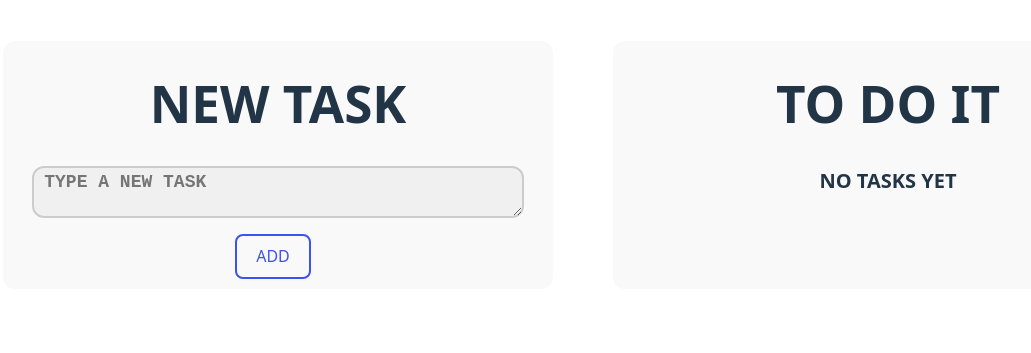
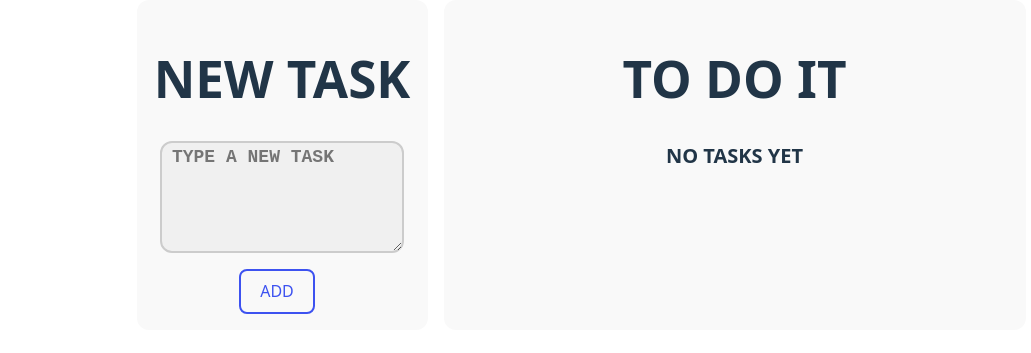
Before and after one commit to HHector14/to-do-it, a React (Vite) app: page / in a window 1280 px wide. Shown: the part 235-588 px from the top of the page, without its empty margins (59-1090 px from the left). Built offline with nearby package versions, Linux system fonts and the light colour scheme.

Commit message:
new style to modal form

```diff
--- a/src/App.css
+++ b/src/App.css
@@ -5,70 +5,21 @@
   text-align: center;
 }
 
-.logo {
-  height: 6em;
-  padding: 1.5em;
-  will-change: filter;
-  transition: filter 300ms;
-}
-
-.logo:hover {
-  filter: drop-shadow(0 0 2em #646cffaa);
-}
-
-.logo.react:hover {
-  filter: drop-shadow(0 0 2em #61dafbaa);
-}
-
-@keyframes logo-spin {
-  from {
-    transform: rotate(0deg);
-  }
-
-  to {
-    transform: rotate(360deg);
-  }
-}
-
-@media (prefers-reduced-motion: no-preference) {
-  a:nth-of-type(2) .logo {
-    animation: logo-spin infinite 20s linear;
-  }
-}
-
-.card {
-  padding: 2em;
-}
-
-.read-the-docs {
-  color: #888;
-}
-
-.container {
+.overlay {
+  position: fixed;
+  inset: 0;
+  background: rgba(0, 0, 0, 0.5);
   display: flex;
-  justify-content: space-between;
-}
-
-.task {
-  display: flex;
-  width: 100%;
-  justify-content: space-around;
-  margin: 15px 0;
+  justify-content: center;
   align-items: center;
 }
 
-.task-progress {
-  display: flex;
-  flex-direction: column;
-  align-items: end;
-  margin: 0 1rem;
+.modal {
+  background: white;
+  padding: 1.5rem;
+  border-radius: 8px;
+  min-width: 300px;
 }
-
-
-
-
-
-
 
 
 
--- a/src/index.css
+++ b/src/index.css
@@ -52,31 +52,60 @@ button:hover {
   border-color: #646cff;
 }
 
+.container {
+  display: grid;
+  grid-template-columns: 1fr 2fr;
+  gap: 1rem;
+}
+
+.task {
+  display: flex;
+  justify-content: space-around;
+  margin: 15px 0;
+  align-items: center;
+}
+
+
 
 .section {
-  width: 550px;
   background-color: black;
-  margin: 0 30px;
   border-radius: 12px;
-  padding-bottom: 10px;
+  padding: 1rem;
 }
 
 .section-small {
-  width: 550px;
   height: fit-content;
   background-color: black;
-  margin: 0 30px;
   border-radius: 12px;
-  padding-bottom: 10px;
+  padding: 1rem;
 }
 
+.add{
+  display: none;
+}
+
+@media (max-width: 800px) {
+  .container {
+    display: block;
+  }
+
+
+  .add{
+  display: block;
+  margin-left: auto;
+  color: #646cff;
+  font-size: 30px;
+  font-weight: 900;
+  padding: 5px 10px;
+  background-color: transparent;
+  }
+}
+
+
 .inputText {
-  max-width: 500px;
   max-height: 300px;
-  min-width: 450px;
-  min-height: 40px;
+  min-height: 100px;
   width: 85%;
-  height: 40px;
   font-size: 18px;
   font-weight: 900;
   margin-bottom: 10px;
```
